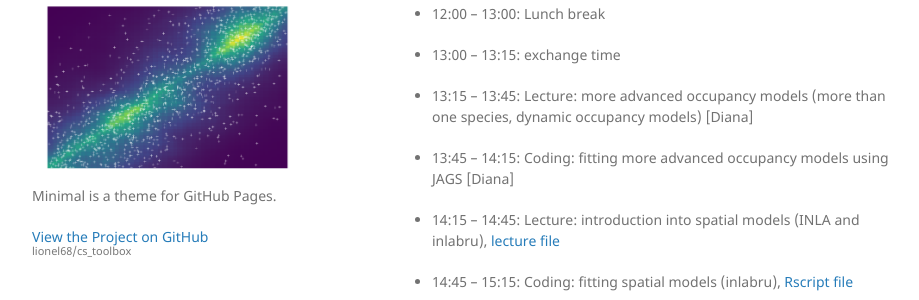
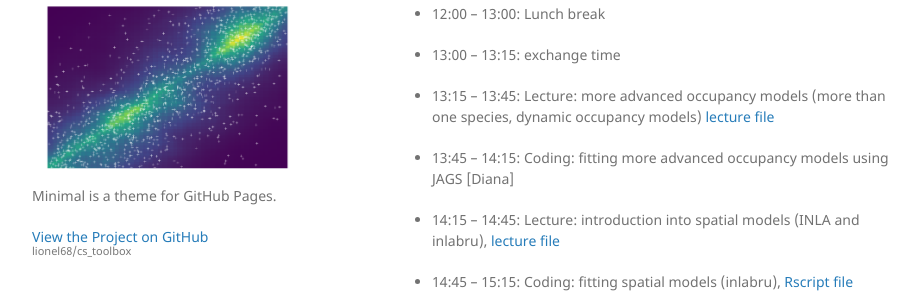
Before and after one commit to lionel68/cs_toolbox, a Jekyll site: the page built from index.md, in a window 1280 px wide and 900 px high, scrolled down 559 px. Shown: the part 174-474 px from the top of the window, without its empty margins (178-1097 px from the left). Built offline with Jekyll 4.4.1, drawn with Linux system fonts in a browser that asks for light colours.

Commit message:
Update index.md
add link to lecture file for advances occupancy models

```diff
--- a/index.md
+++ b/index.md
@@ -33,7 +33,7 @@ layout: default
 
 * 13:00 – 13:15: exchange time
 
-* 13:15 – 13:45: Lecture: more advanced occupancy models (more than one species, dynamic occupancy models) [Diana]
+* 13:15 – 13:45: Lecture: more advanced occupancy models (more than one species, dynamic occupancy models) [lecture file](docs/04_advanced_occupancy.pdf)
 
 * 13:45 – 14:15: Coding: fitting more advanced occupancy models using JAGS [Diana]
 
```
